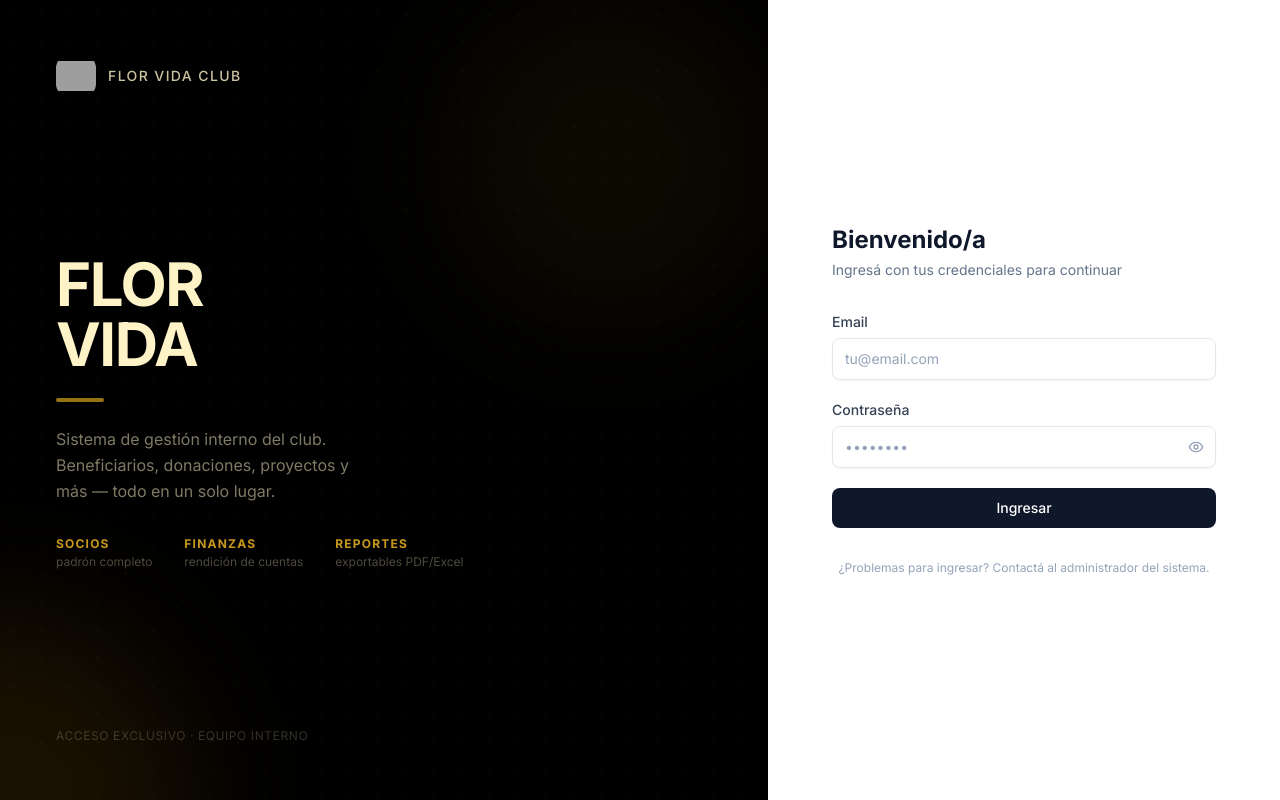
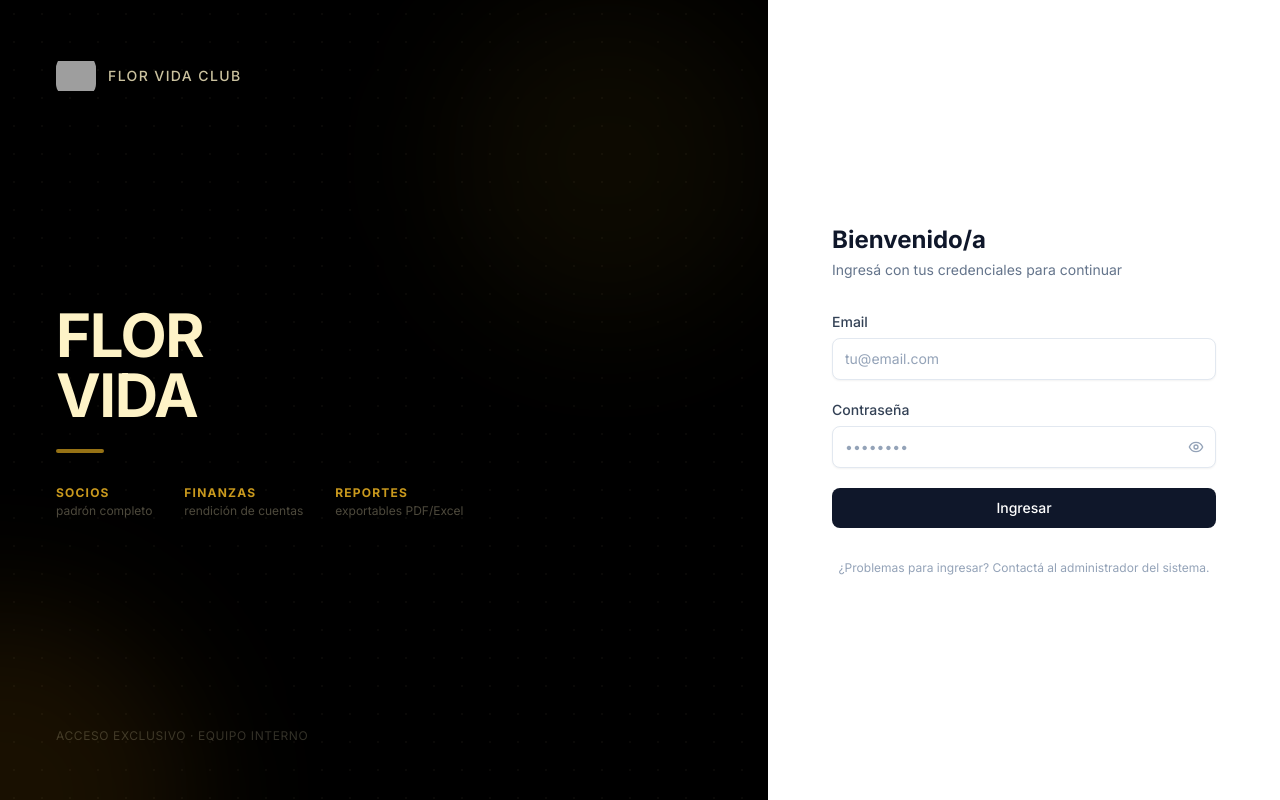
Before and after one commit to lukipetersen/sistema-ong, a React (Vite) app in the folder frontend/: page /login in a window 1280 px wide. Built offline with nearby package versions, Linux system fonts and the light colour scheme; no server answers; grey boxes are pictures that could not be loaded.

Commit message:
Remove subtitle text from login page for cleaner look

```diff
--- a/frontend/src/pages/auth/Login.tsx
+++ b/frontend/src/pages/auth/Login.tsx
@@ -72,10 +72,6 @@ export default function Login() {
             FLOR<br />VIDA
           </h1>
           <div className="w-12 h-1 bg-amber-400/60 rounded-full" />
-          <p className="text-amber-100/50 text-base leading-relaxed max-w-xs">
-            Sistema de gestión interno del club. Beneficiarios, donaciones, proyectos y
-            más — todo en un solo lugar.
-          </p>
 
           <div className="flex gap-8 pt-2">
             {[
```
